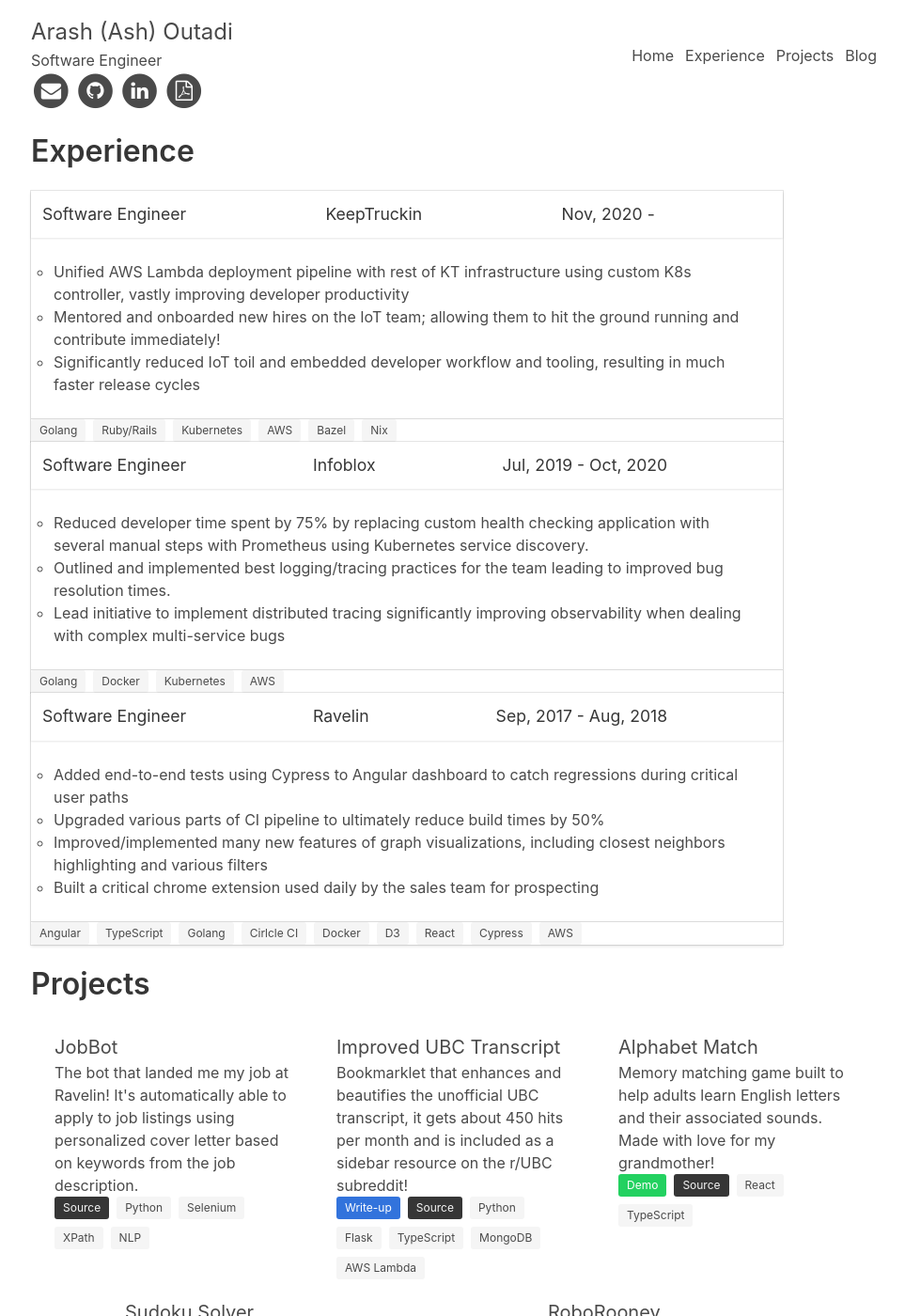
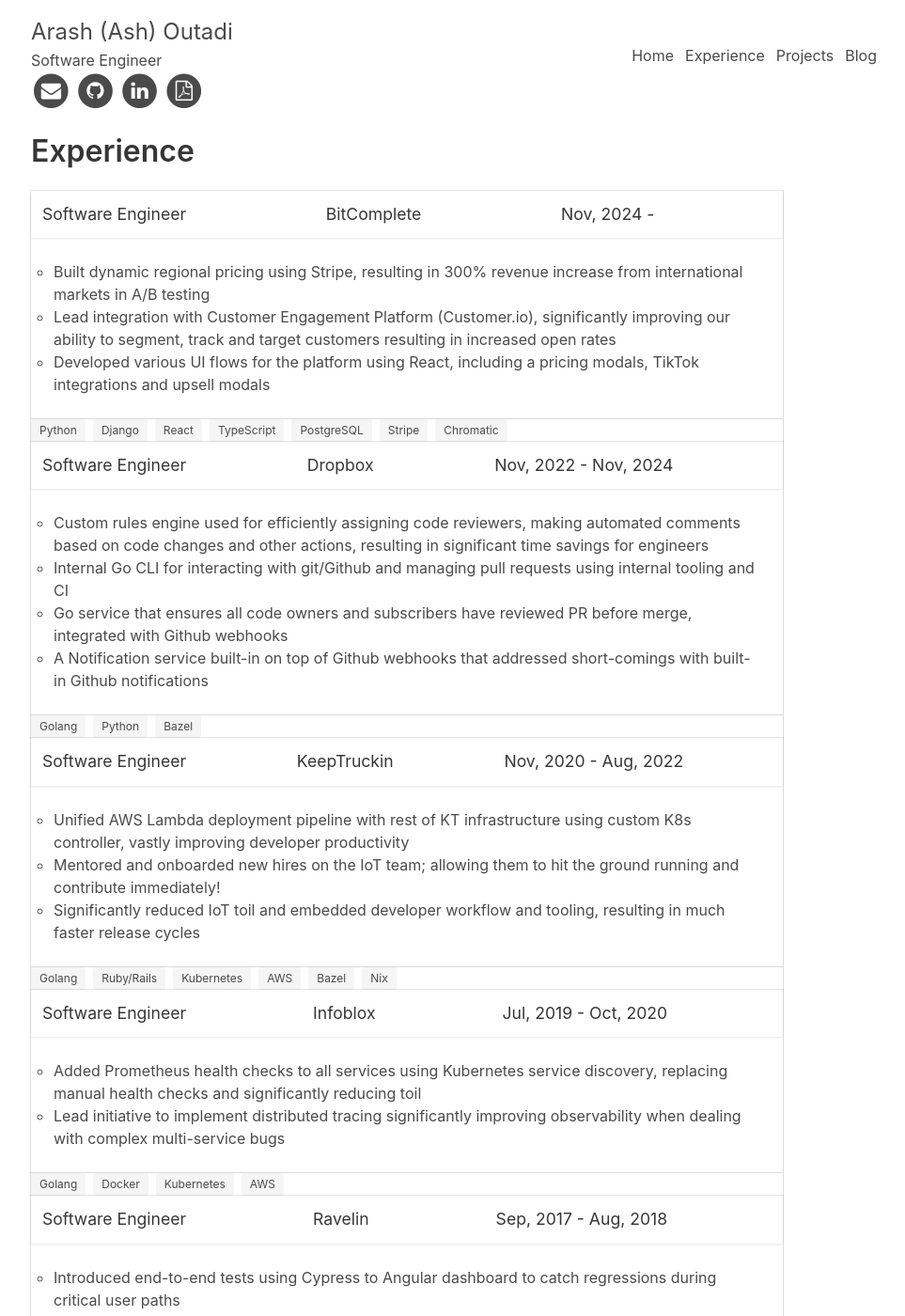
Before and after one commit to arashout/arashout.site, a Jekyll site: the page built from index.html, in a window 1280 px wide and 1400 px high. Shown: the whole window at 94% size, without its empty margins (157-1120 px from the left). Built offline with Jekyll 4.4.1, drawn with Linux system fonts in a browser that asks for light colours.

Commit message:
Update resume

```diff
--- a/_data/resume.yaml
+++ b/_data/resume.yaml
@@ -6,7 +6,7 @@
   label: Programmer
   email: arash.out@gmail.com
   phone: null
-  website: 'http://arashout.site'
+  website: "http://arashout.site"
   location:
     address: null
     postalCode: null
@@ -18,21 +18,21 @@
 profiles:
   - website: Gmail
     username: arash.out@gmail.com
-    url: 'mailto:arash'
+    url: "mailto:arash"
     html: >-
       <a href='mailto:arash.out@gmail.com' title='Email me'> <span
       class='fa-stack fa-lg'> <i class='fa fa-circle fa-stack-2x'></i> <i
       class='fa fa-envelope fa-stack-1x fa-inverse'></i> </span> </a>
   - website: Github
     username: arashout
-    url: 'https://github.com/arashout'
+    url: "https://github.com/arashout"
     html: >-
       <a href='https://github.com/arashout' title='Github'> <span
       class='fa-stack fa-lg'> <i class='fa fa-circle fa-stack-2x'></i> <i
       class='fa fa-github fa-stack-1x fa-inverse'></i> </span> </a>
   - website: LinkedIn
     username: arashout
-    url: 'https://www.linkedin.com/in/arashout/'
+    url: "https://www.linkedin.com/in/arashout/"
     html: >-
       <a href='https://www.linkedin.com/in/arashout/' title='LinkedIn'> <span
       class="fa-stack fa-lg"> <i class="fa fa-circle fa-stack-2x"></i> <i
@@ -48,12 +48,42 @@
       fa-stack-2x"></i> <i class="fa fa-file-pdf-o fa-stack-1x fa-inverse"></i>
       </span> </a>
 experiences:
+  - company: BitComplete
+    position: Software Engineer
+    startDate: 2024-11-18T00:00:00.000Z
+    endDate: null
+    summary: Full-stack development for AI video generation platform, leading revenue-driving initiatives including dynamic regional pricing, customer engagment platform integration and developing various UI flows
+    highlights:
+      - Built dynamic regional pricing using Stripe, resulting in 300% revenue increase from international markets in A/B testing
+      - Lead integration with Customer Engagement Platform (Customer.io), significantly improving our ability to segment, track and target customers resulting in increased open rates
+      - Developed various UI flows for the platform using React, including a pricing modals, TikTok integrations and upsell modals
+    technologies:
+      - Python
+      - Django
+      - React
+      - TypeScript
+      - PostgreSQL
+      - Stripe
+      - Chromatic
+  - company: Dropbox
+    position: Software Engineer
+    startDate: 2022-11-15T00:00:00.000Z
+    endDate: 2024-11-15T00:00:00.000Z
+    summary: Moved 300+ engineers from Phabricator over to Github and built out custom tooling to enrich UX, ensure proper code reviews and maintain compliance on Github
+    highlights:
+      - Custom rules engine used for efficiently assigning code reviewers, making automated comments based on code changes and other actions, resulting in significant time savings for engineers
+      - Internal Go CLI for interacting with git/Github and managing pull requests using internal tooling and CI
+      - Go service that ensures all code owners and subscribers have reviewed PR before merge, integrated with Github webhooks
+      - A Notification service built-in on top of Github webhooks that addressed short-comings with built-in Github notifications
+    technologies:
+      - Golang
+      - Python
+      - Bazel
   - company: KeepTruckin
     position: Software Engineer
     startDate: 2020-11-15T00:00:00.000Z
-    endDate: null
-    summary: >-
-      Building IoT infrastructure and Developer Productivity Tooling
+    endDate: 2022-08-15T00:00:00.000Z
+    summary: Building IoT infrastructure and Developer Productivity Tooling
     highlights:
       - Unified AWS Lambda deployment pipeline with rest of KT infrastructure using custom K8s controller, vastly improving developer productivity
       - Mentored and onboarded new hires on the IoT team; allowing them to hit the ground running and contribute immediately!
@@ -69,13 +99,10 @@
     position: Software Engineer
     startDate: 2019-07-15T00:00:00.000Z
     endDate: 2020-10-15T00:00:00.000Z
-    summary: >-
-      Building and maintaining Go services powering Bloxone DDI services.
+    summary: Building and maintaining Go services powering Bloxone DDI services.
     highlights:
       - >-
-        Reduced developer time spent by 75% by replacing custom health checking application with several manual steps with Prometheus using Kubernetes service discovery.
-      - >-
-        Outlined and implemented best logging/tracing practices for the team leading to improved bug resolution times.
+        Added Prometheus health checks to all services using Kubernetes service discovery, replacing manual health checks and significantly reducing toil
       - >-
         Lead initiative to implement distributed tracing significantly improving observability when dealing with complex multi-service bugs
     technologies:
@@ -92,11 +119,8 @@
       dashboard built with Angular and powered by Go micro-services
     highlights:
       - >-
-        Added end-to-end tests using Cypress to Angular dashboard to catch regressions during
+        Introduced end-to-end tests using Cypress to Angular dashboard to catch regressions during
         critical user paths
-      - >-
-        Upgraded various parts of CI pipeline to ultimately reduce build times
-        by 50%
       - >-
         Improved/implemented many new features of graph visualizations,
         including closest neighbors highlighting and various filters
@@ -122,11 +146,10 @@
     area: Mechanical Engineering
     startDate: 2013-09-07T00:00:00.000Z
     endDate: 2019-05-01T00:00:00.000Z
-    gpa: 3.6/4.3
 contributions:
   - name: NuShell
     role: Contributor
-    source: 'https://github.com/nushell/nushell/pulls?q=+is%3Apr+author%3Aarashout+'
+    source: "https://github.com/nushell/nushell/pulls?q=+is%3Apr+author%3Aarashout+"
     summary: >-
       Cross-platform shell that understands the structure of your data!
     highlights:
@@ -137,7 +160,7 @@
       - Rust
 projects:
   - name: JobBot
-    source: 'https://github.com/arashout/JobBot'
+    source: "https://github.com/arashout/JobBot"
     summary: >-
       The bot that landed me my job at Ravelin! It's automatically able to apply
       to job listings using personalized cover letter based on  keywords from
@@ -148,8 +171,8 @@
       - XPath
       - NLP
   - name: Improved UBC Transcript
-    source: 'https://github.com/arashout/ImprovedUBCTranscript'
-    writeup: 'http://arashout.site/posts/improved-ubc-transcript'
+    source: "https://github.com/arashout/ImprovedUBCTranscript"
+    writeup: "http://arashout.site/posts/improved-ubc-transcript"
     summary: >-
       Bookmarklet that enhances and beautifies the unofficial UBC transcript, it
       gets about 450 hits per month and is included as a sidebar resource on the
@@ -162,29 +185,29 @@
       - AWS Lambda
   - name: Alphabet Match
     noDisplay: true
-    demo: 'https://arashout.github.io/alphabet-match/'
-    image: 'https://raw.githubusercontent.com/arashout/alphabet-match/master/demo.gif'
-    source: 'https://github.com/arashout/alphabet-match'
+    demo: "https://arashout.github.io/alphabet-match/"
+    image: "https://raw.githubusercontent.com/arashout/alphabet-match/master/demo.gif"
+    source: "https://github.com/arashout/alphabet-match"
     summary: >-
       Memory matching game built to help adults learn English letters and  their
       associated sounds. Made with love for my grandmother!
     technologies:
-    - React
-    - TypeScript
+      - React
+      - TypeScript
   - name: Sudoku Solver
     noDisplay: true
-    demo: 'https://sudoku-solve.azurewebsites.net'
-    source: 'https://github.com/arashout/SudokuSolveCP'
+    demo: "https://sudoku-solve.azurewebsites.net"
+    source: "https://github.com/arashout/SudokuSolveCP"
     summary: >-
       A Sudoku Solver that uses the constraint propagation technique to
       efficiently solve puzzles.
     technologies:
-      - 'C#'
+      - "C#"
       - ASP.net
       - React
       - Azure
   - name: RoboRooney
-    source: 'https://github.com/arashout/RoboRooneyStarter'
+    source: "https://github.com/arashout/RoboRooneyStarter"
     summary: >-
       Slack-bot to quickly scan all available openings at football pitches using
       the MyLocalPitch API and help arrange soccer scrimmages through Slack
```
